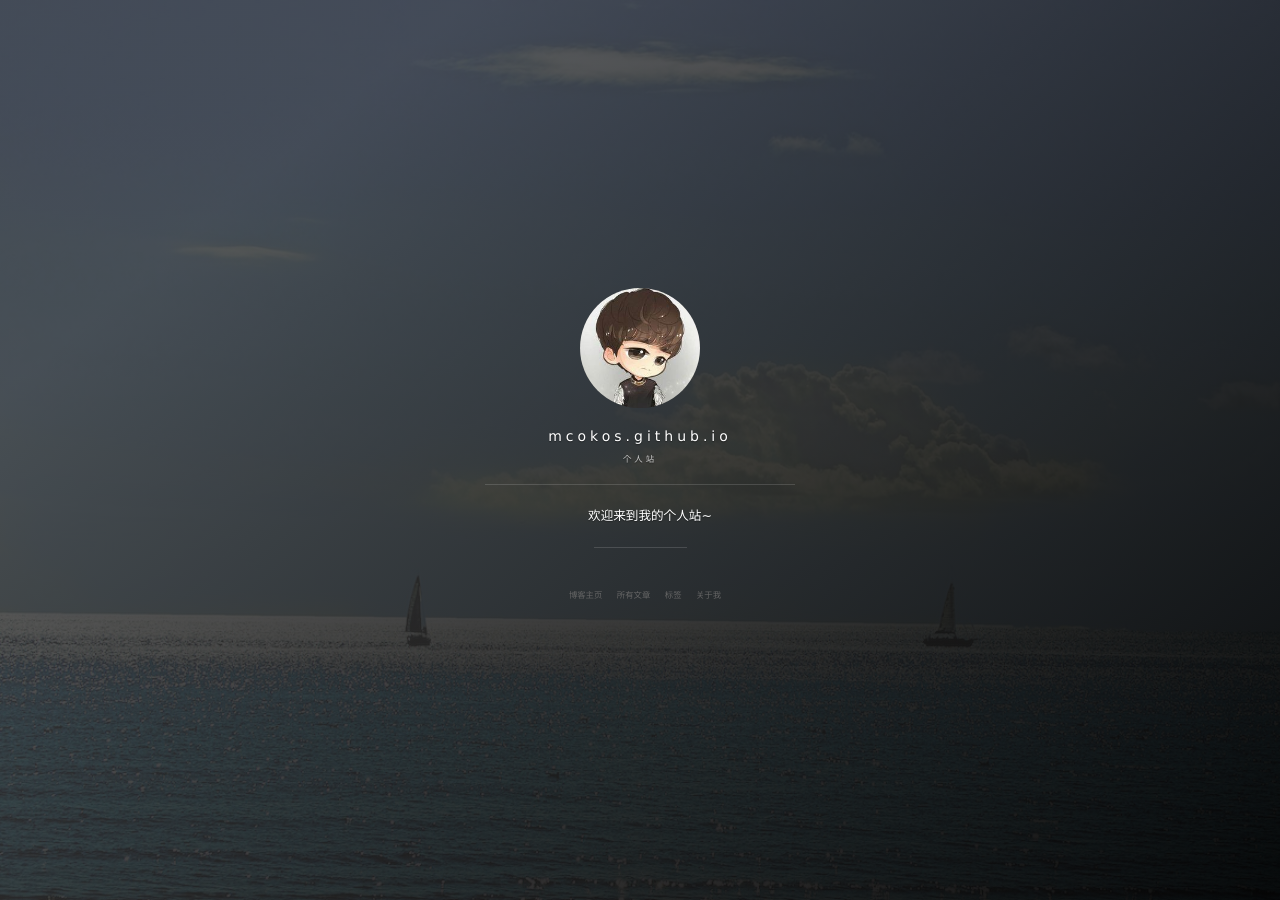
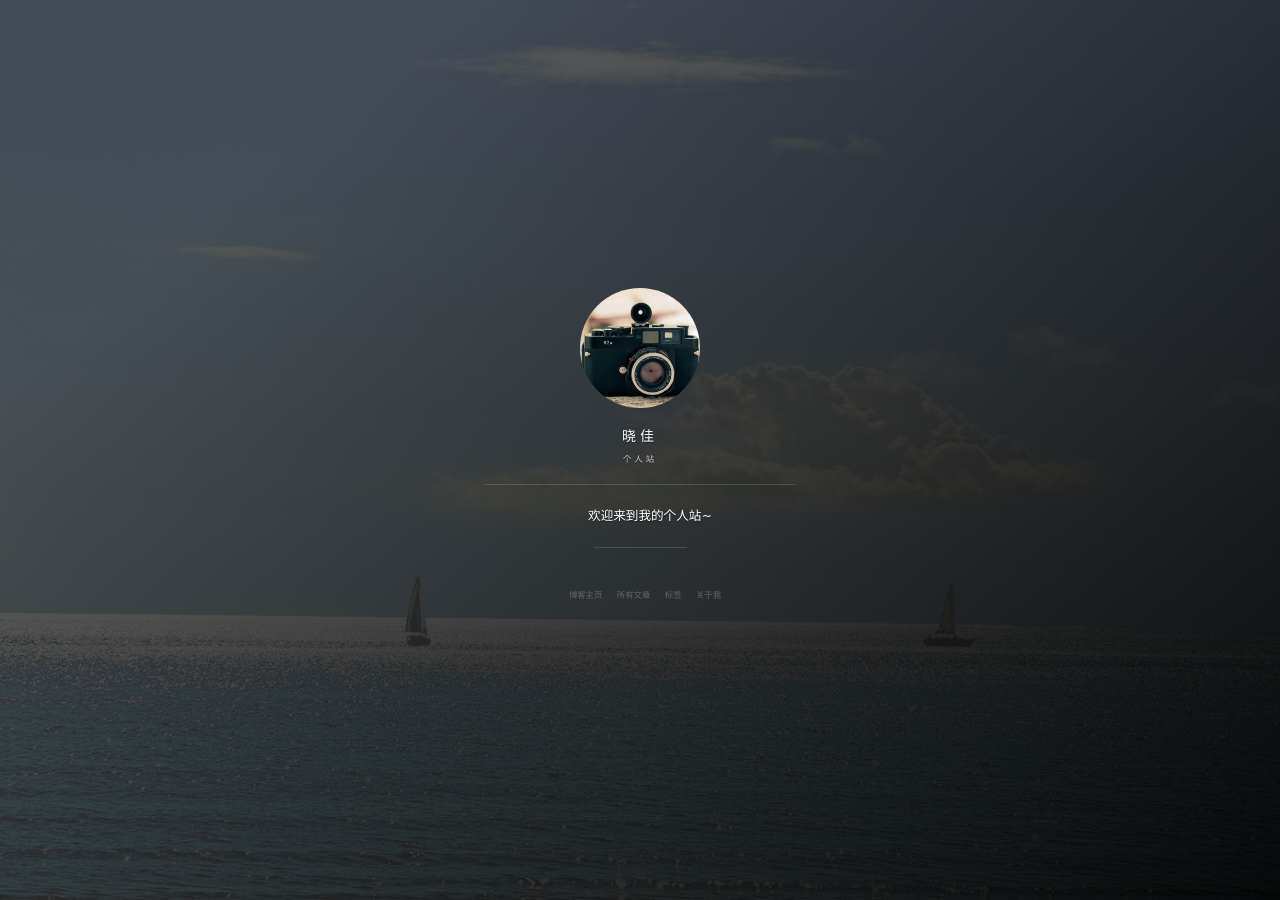
Before and after one commit to mcokos/mcokos.github.io, a Jekyll site: the page built from index.html, in a window 1280 px wide. Built offline with Jekyll 4.4.1, drawn with Linux system fonts in a browser that asks for light colours; nearby versions of some CDN libraries; the list of posts is cut into pages by our own code; comment, search, counter and statistics services are not loaded; grey boxes are pictures that could not be loaded.

Commit message:
Signed-off-by: guiyuezheng <93236484@qq.com>

```diff
--- a/_config.yml
+++ b/_config.yml
@@ -1,5 +1,5 @@
 # Basic
-title:
+title: 晓佳
 subtitle: 个人站
 description: 欢迎来到我的个人站~
 # 头像里面的标题
```
Also changed, not shown: images/avatar.jpg.
